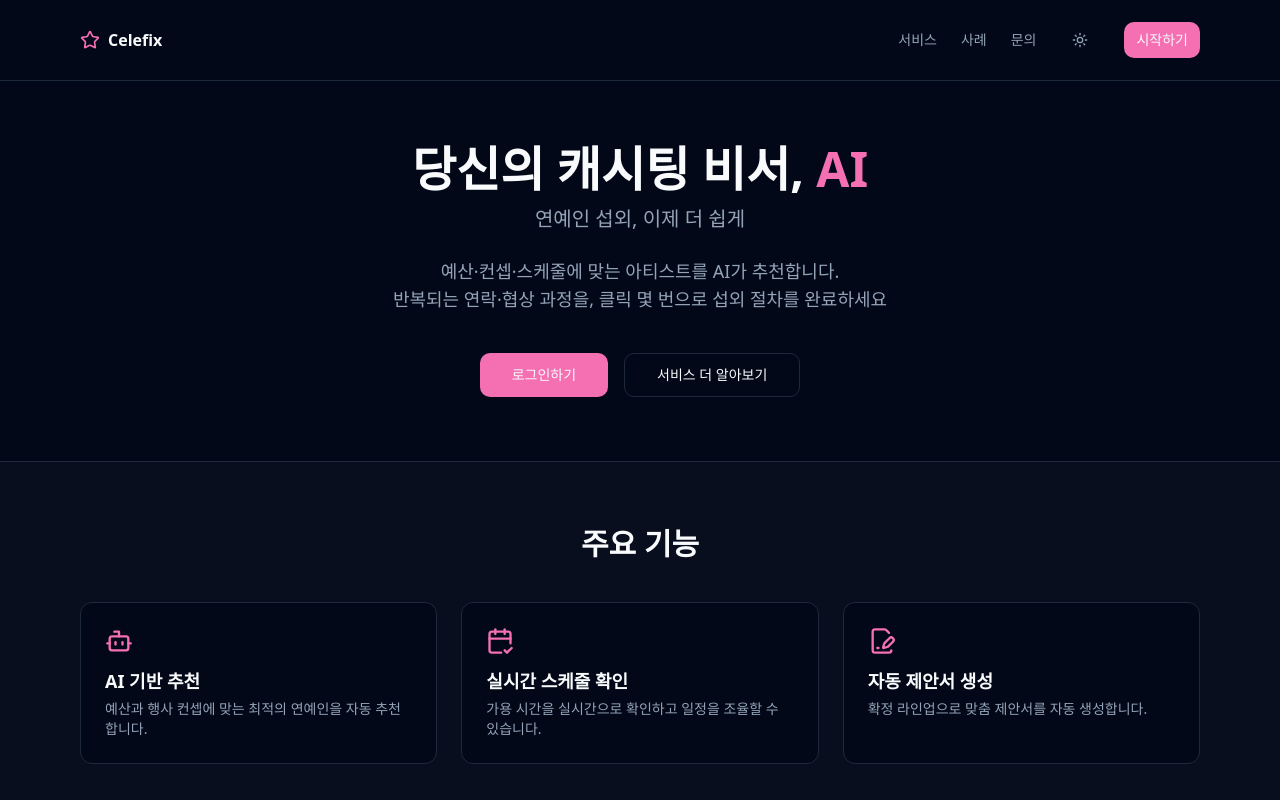
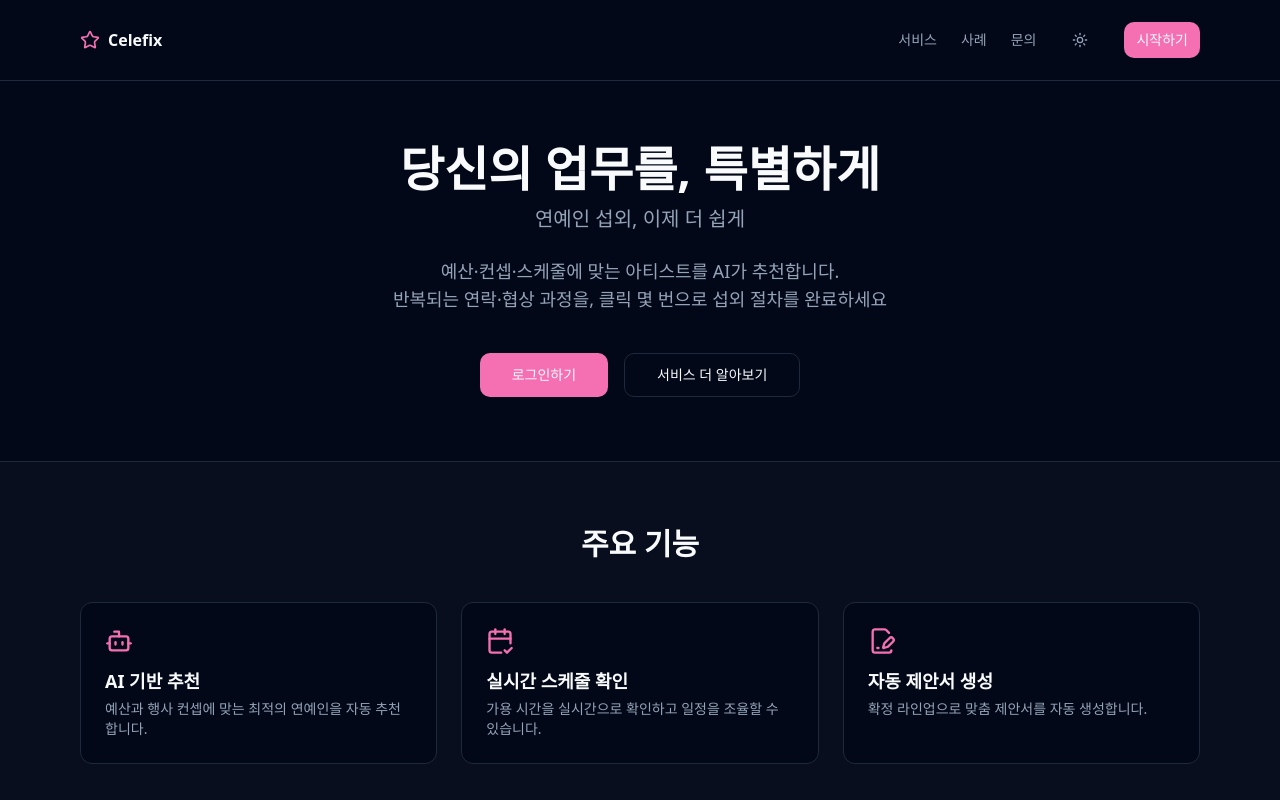
Before and after one commit to lje0722/celefix-auto-agent, a React (Vite) app: page / in a window 1280 px wide. Shown: the top 800 px of the page. Built offline with nearby package versions, Linux system fonts and the light colour scheme.

Commit message:
Refactor hero section title
Update the main heading on the home page to "당신의 업무를, 특별하게".

```diff
--- a/src/pages/Index.tsx
+++ b/src/pages/Index.tsx
@@ -42,7 +42,7 @@ export default function Index() {
           {/* Hero */}
           <section className="mx-auto max-w-6xl px-4 py-16 text-center">
             <h1 className="text-4xl md:text-5xl font-bold leading-tight">
-              당신의 캐시팅 비서, <span className="text-primary">AI</span>
+              당신의 업무를, 특별하게
             </h1>
             <p className="mt-3 text-xl text-muted-foreground">연예인 섭외, 이제 더 쉽게</p>
             <p className="mt-6 max-w-3xl mx-auto text-base md:text-lg text-muted-foreground">
```
